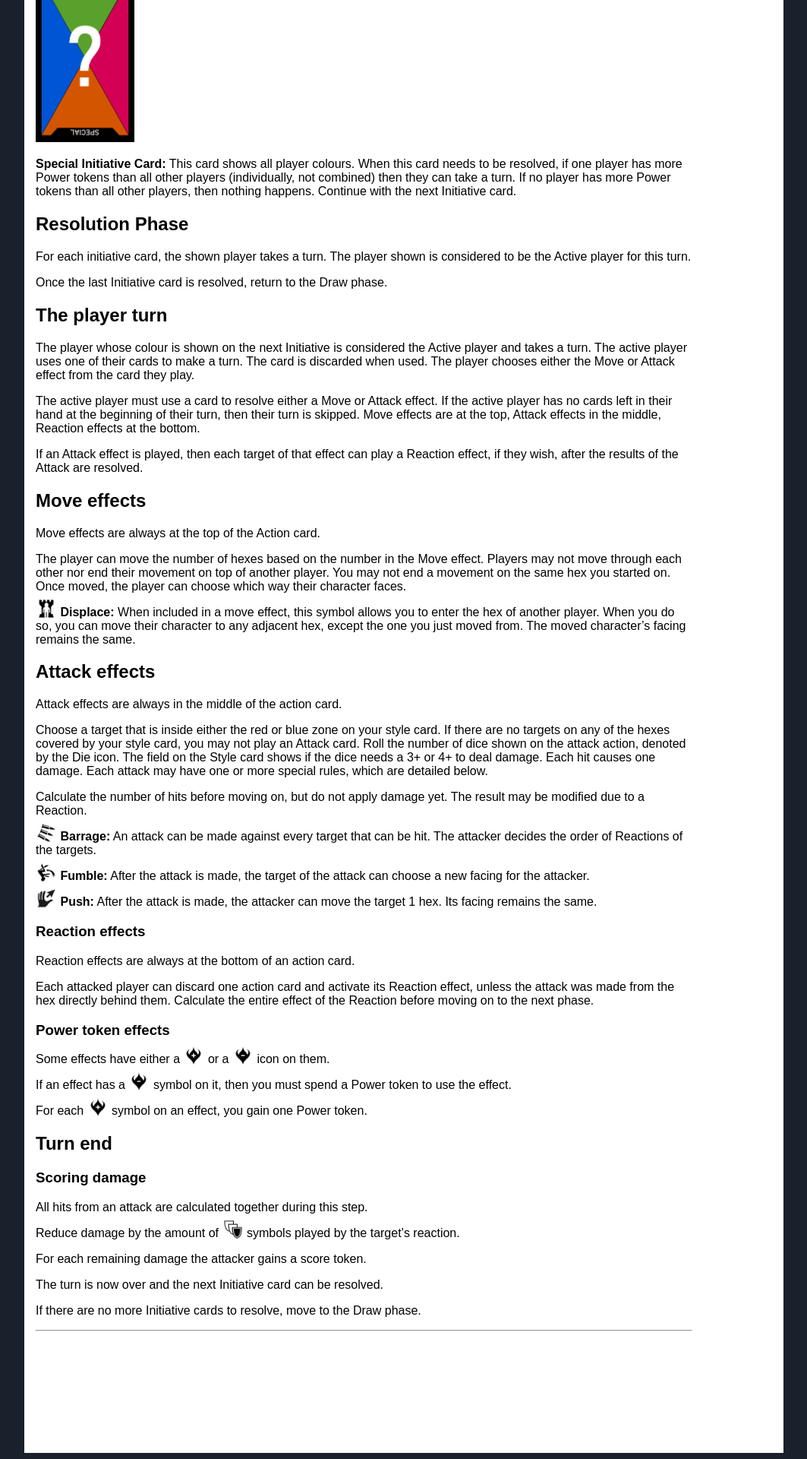
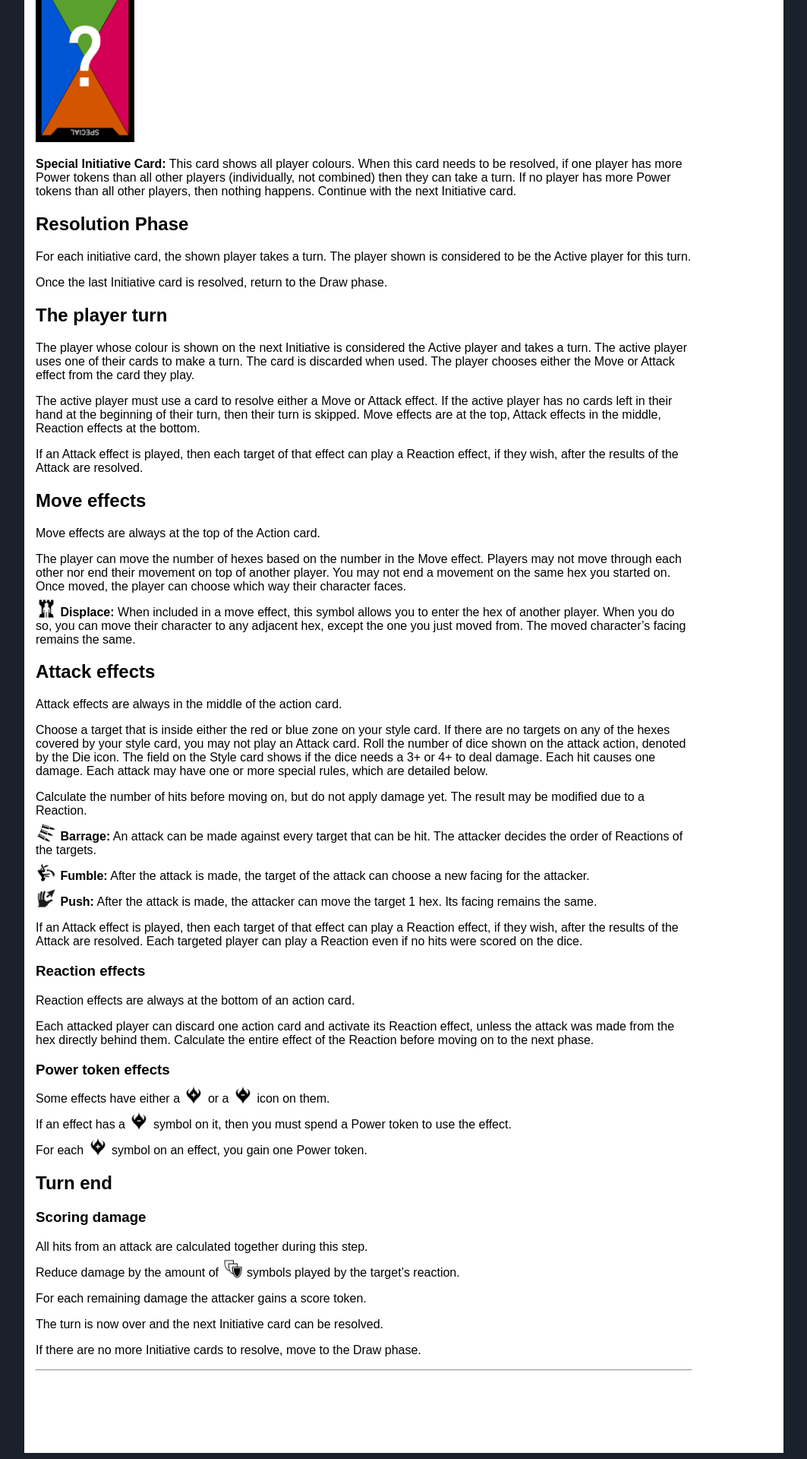
Before and after one commit to abregado/champions-combat, a Jekyll site: the page built from index.html, in a window 1280 px wide. Shown: the part 2137-4057 px from the top of the page at 76% size, without its empty margins (116-1179 px from the left). Built offline with Jekyll 4.4.1, drawn with Linux system fonts in a browser that asks for light colours.

Commit message:
Clarify that Reactions can be played even if no hits are scored on the dice

```diff
--- a/_chapters/rules.md
+++ b/_chapters/rules.md
@@ -137,6 +137,9 @@ The attacker decides the order of Reactions of the targets.
 {% include icon_image.html link='files/images/icon-push.png' %}
 **Push:** After the attack is made, the attacker can move the target 1 hex. Its facing remains the same.
 
+If an Attack effect is played, then each target of that effect can play a Reaction effect, if they wish, after the results of the Attack are resolved.
+Each targeted player can play a Reaction even if no hits were scored on the dice.
+
 ### Reaction effects
 Reaction effects are always at the bottom of an action card.
 
```
